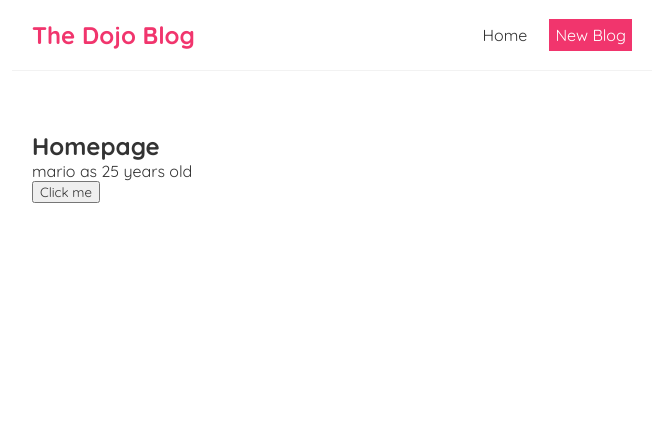
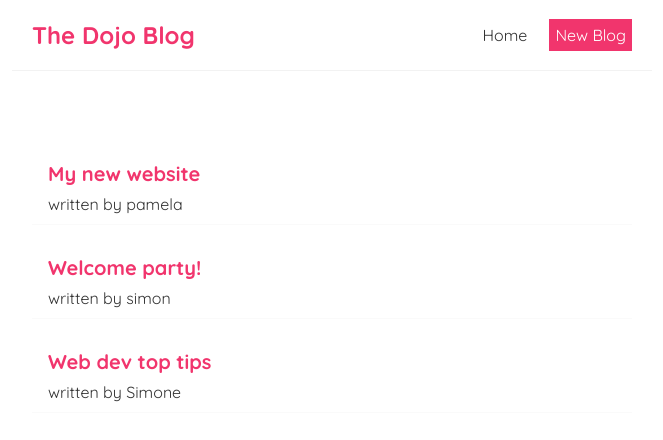
Before and after one commit to PamelaBute/react-tutorial, a React (Create React App) app: page / in a window 1280 px wide. Shown: the top 440 px of the page, without its empty margins (308-971 px from the left). Built offline with nearby package versions, Linux system fonts and the light colour scheme.

Commit message:
React outputting lists
 -added styles to the lists
 -create lists

```diff
--- a/src/Home.js
+++ b/src/Home.js
@@ -1,21 +1,28 @@
 import { useState } from "react";
 
 const Home = ( ) =>{
+    const [blogs, setBlogs]= useState([
+        {title: 'My new website', body: 'lorem ipsum...', author:'pamela', id: 1},
+        {title: 'Welcome party!', body: 'lorem ipsum...', author:'simon', id: 2},
+        {title: 'Web dev top tips', body: 'lorem ipsum...', author:'Simone', id: 3}
+     ])
     // let name = 'mario';
-    const[name, setName]= useState( 'mario');
-    const[age, setAge]= useState(25);
-    const handleClick = () => {
-       setName('lungi');
-       setAge(30);
-    }
+    // const[name, setName]= useState( 'mario');
+    // const[age, setAge]= useState(25);
+    // const handleClick = () => {
+    //    setName('lungi');
+    //    setAge(30);
+
 
     return (
         <div className= "home">
-            <h2>Homepage</h2>
-            <p> { name } as {age}  years old</p>
-            <button onClick={handleClick}>Click me</button>
-
+          {blogs.map((blog) =>(
+            <div className="blog-preview" key= {blog.id}>
+                <h2>{blog.title}</h2>
+                <p> written by  { blog.author}</p>
+                </div>
+          ))}
         </div>
-    )
+    );
 }
 export default Home;
--- a/src/index.css
+++ b/src/index.css
@@ -33,3 +33,19 @@
    padding: 20px;
 
  }
+ /* blog previews/list */
+ .blog-preview{
+  padding: 10px 16px;
+  margin: 20px 0;
+  border-bottom: 1px solid #fafafa;
+
+ }
+ .blog-preview:hover{
+  box-shadow: 1px 3px 5px rgba(0,0,0,0.1);
+ }
+ .blog-preview h2{
+  font-size: 20px;
+  color: #f1356d;
+  margin-bottom: 8px;
+
+ }
```
